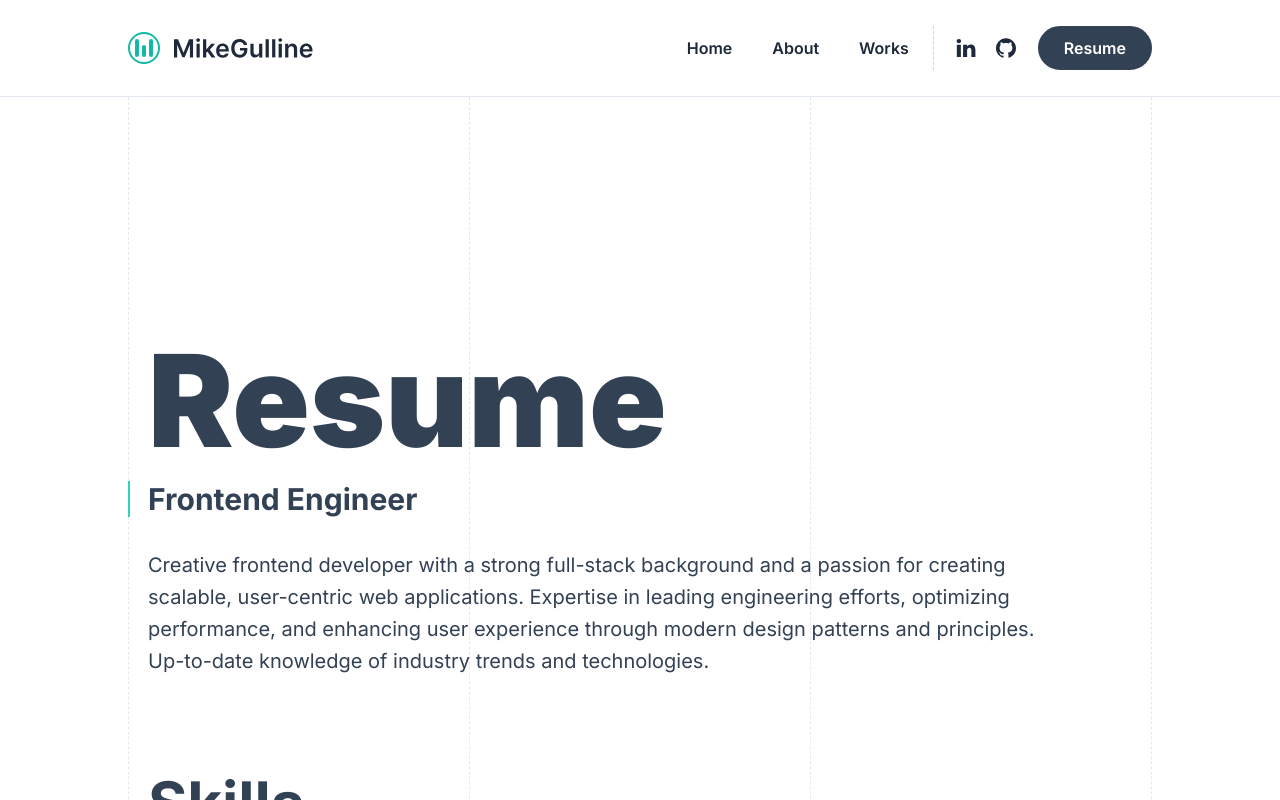
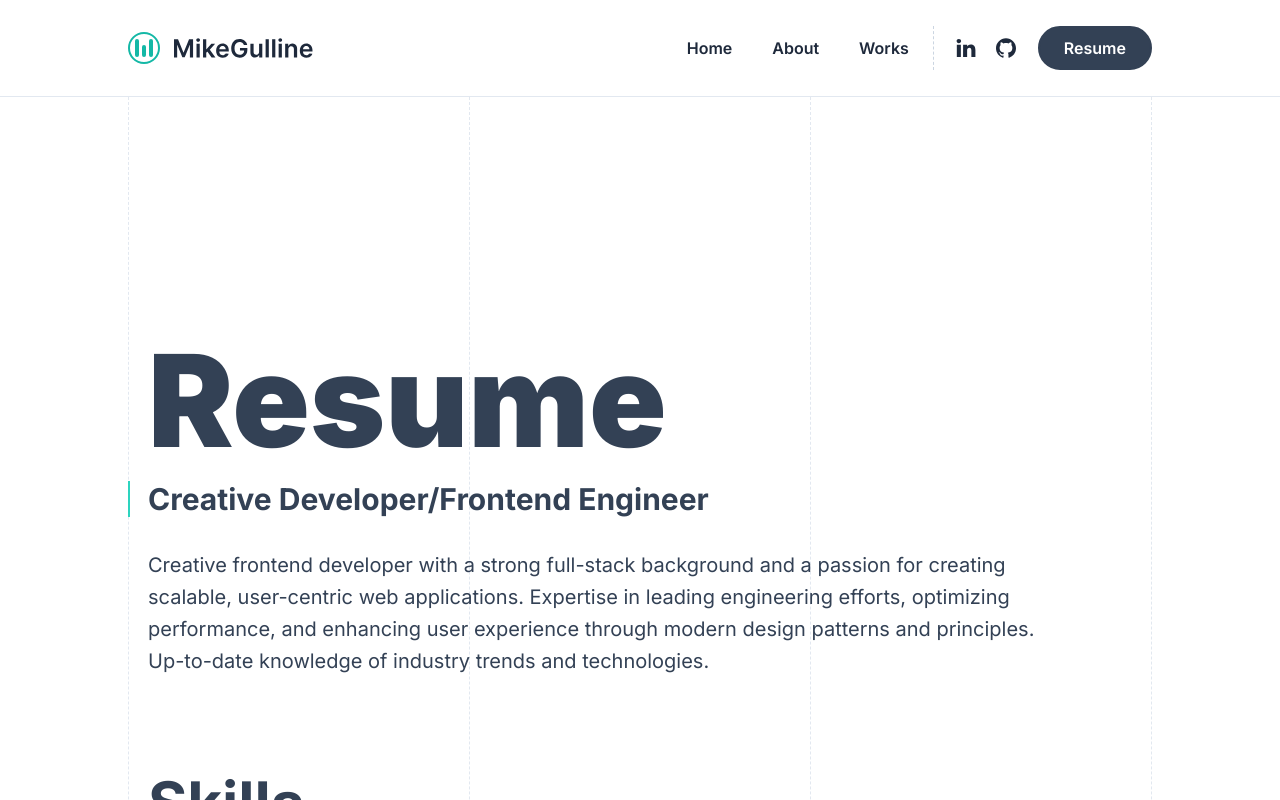
Before and after one commit to mikegulline/personal, a Next.js app: page /resume in a window 1280 px wide. Shown: the top 800 px of the page. Built offline with nearby package versions, Linux system fonts and the light colour scheme; no server answers.

Commit message:
update title

```diff
--- a/src/app/resume/page.tsx
+++ b/src/app/resume/page.tsx
@@ -17,7 +17,7 @@ export default function Resume() {
         <h1 className='text-5xl sm:text-9xl font-black mb-4'>Resume</h1>
         <BorderLeft>
           <h2 className='text-2xl sm:text-3xl mb-8 font-bold '>
-            Frontend Engineer
+            Creative Developer/Frontend Engineer
           </h2>
         </BorderLeft>
         <p className='text-xl leading-8'>
```
